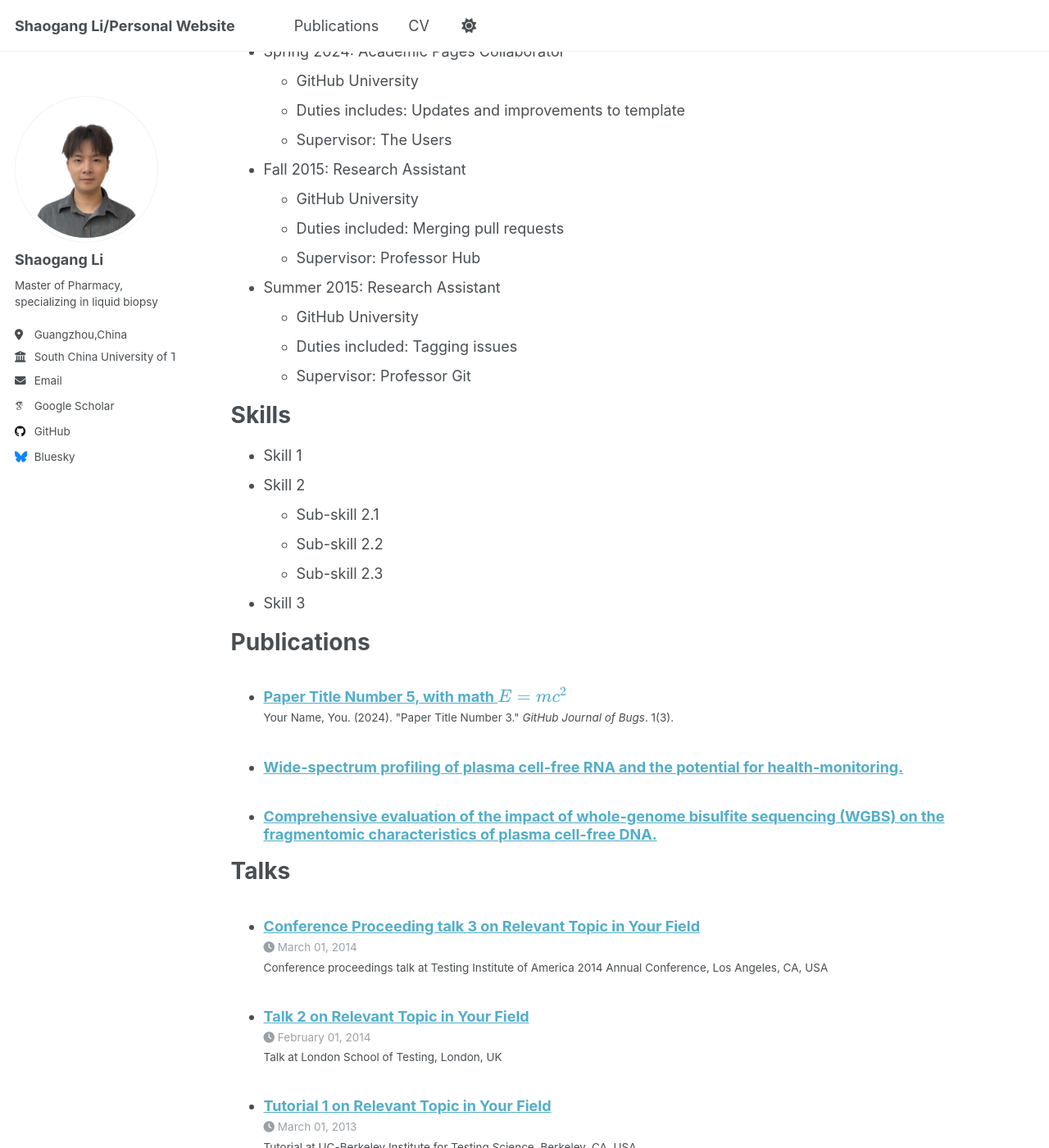
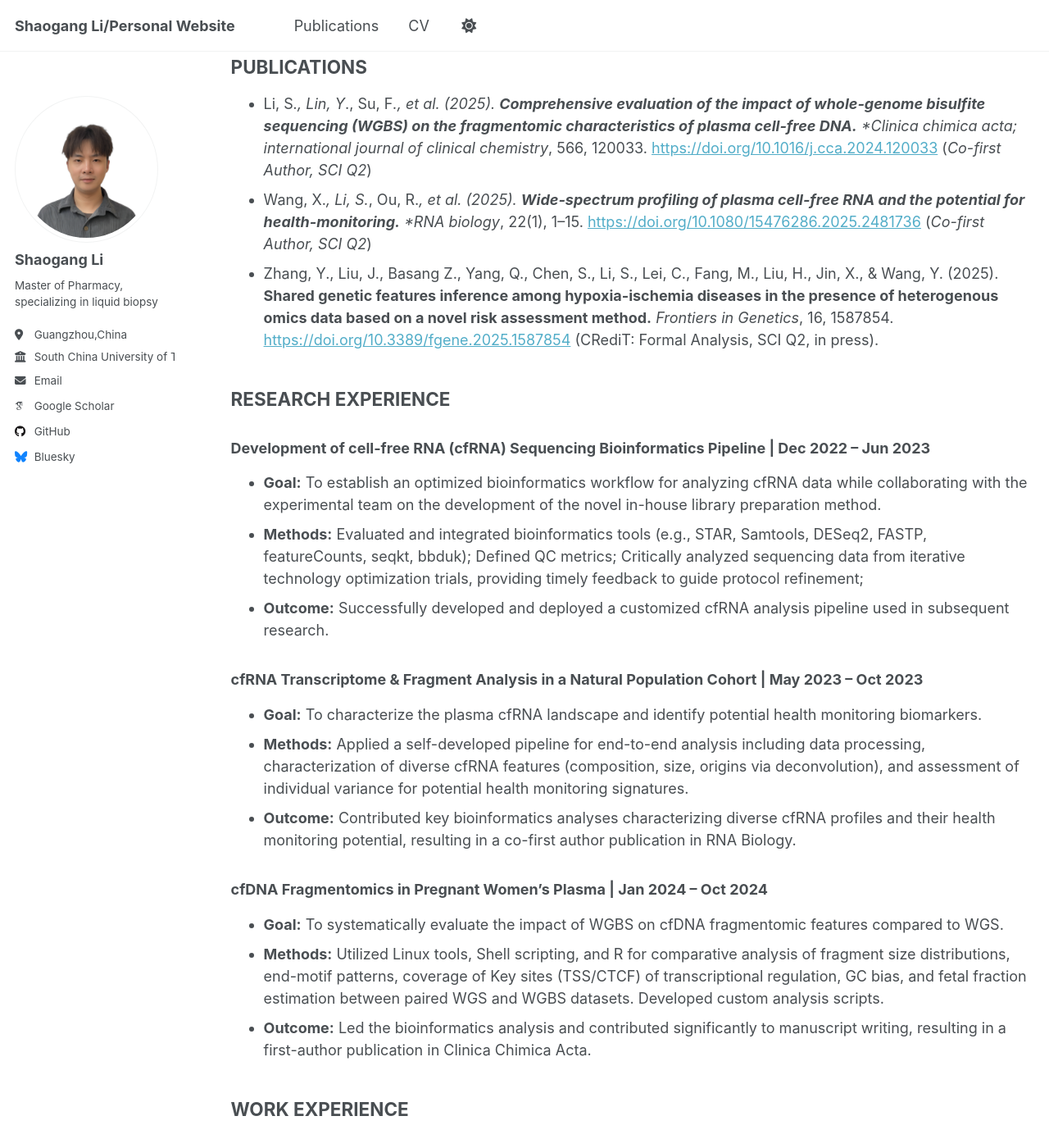
Before and after one commit to AlfredLSG/ShaogangLi_web, a Jekyll site: the page built from _pages/cv.md, in a window 1280 px wide and 1400 px high, scrolled down 313 px. Shown: the whole window at 82% size. Built offline with Jekyll 4.4.1, drawn with Linux system fonts in a browser that asks for light colours; some web fonts are replaced; a file with an impossible date is left out; some of the changed text lies outside the part shown.

Commit message:
Update cv.md

```diff
--- a/_pages/cv.md
+++ b/_pages/cv.md
@@ -9,56 +9,54 @@ redirect_from:
 
 {% include base_path %}
 
-Education
-======
-* Ph.D in Version Control Theory, GitHub University, 2018 (expected)
-* M.S. in Jekyll, GitHub University, 2014
-* B.S. in GitHub, GitHub University, 2012
 
-Work experience
-======
-* Spring 2024: Academic Pages Collaborator
-  * GitHub University
-  * Duties includes: Updates and improvements to template
-  * Supervisor: The Users
+## EDUCATION
 
-* Fall 2015: Research Assistant
-  * GitHub University
-  * Duties included: Merging pull requests
-  * Supervisor: Professor Hub
+|                           School                                |             Major           |     Years    |
+| :-------------------------------------------------------------- | :-------------------------- | -----------: |
+| **South China University of Technology, China**<br>*(Joint Program with BGI Research)* | **Pharmacy (Master)**       | 2021–2024    |
+| **Guangdong Pharmaceutical University, China**                  | **Biopharmaceutics (Bachelor)** | 2016–2020    |
 
-* Summer 2015: Research Assistant
-  * GitHub University
-  * Duties included: Tagging issues
-  * Supervisor: Professor Git
+## PUBLICATIONS
+*   Li, S*., Lin, Y*., Su, F*., et al. (2025). **Comprehensive evaluation of the impact of whole-genome bisulfite sequencing (WGBS) on the fragmentomic characteristics of plasma cell-free DNA.** *Clinica chimica acta; international journal of clinical chemistry*, 566, 120033. [https://doi.org/10.1016/j.cca.2024.120033](https://doi.org/10.1016/j.cca.2024.120033) (*Co-first Author, SCI Q2*)
+*   Wang, X.*, Li, S.*, Ou, R.*, et al. (2025). **Wide-spectrum profiling of plasma cell-free RNA and the potential for health-monitoring.** *RNA biology*, 22(1), 1–15. [https://doi.org/10.1080/15476286.2025.2481736](https://doi.org/10.1080/15476286.2025.2481736) (*Co-first Author, SCI Q2*)
+*   Zhang, Y., Liu, J., Basang Z., Yang, Q., Chen, S., Li, S., Lei, C., Fang, M., Liu, H., Jin, X., & Wang, Y. (2025). **Shared genetic features inference among hypoxia-ischemia diseases in the presence of heterogenous omics data based on a novel risk assessment method.** *Frontiers in Genetics*, 16, 1587854. [https://doi.org/10.3389/fgene.2025.1587854](https://doi.org/10.3389/fgene.2025.1587854) (CRediT: Formal Analysis, SCI Q2, in press).
 
-Skills
-======
-* Skill 1
-* Skill 2
-  * Sub-skill 2.1
-  * Sub-skill 2.2
-  * Sub-skill 2.3
-* Skill 3
+## RESEARCH EXPERIENCE
 
-Publications
-======
-  <ul>{% for post in site.publications reversed %}
-    {% include archive-single-cv.html %}
-  {% endfor %}</ul>
+### Development of cell-free RNA (cfRNA) Sequencing Bioinformatics Pipeline | Dec 2022 – Jun 2023
+*   **Goal:** To establish an optimized bioinformatics workflow for analyzing cfRNA data while collaborating with the experimental team on the development of the novel in-house library preparation method.
+*   **Methods:** Evaluated and integrated bioinformatics tools (e.g., STAR, Samtools, DESeq2, FASTP, featureCounts, seqkt, bbduk); Defined QC metrics; Critically analyzed sequencing data from iterative technology optimization trials, providing timely feedback to guide protocol refinement;
+*   **Outcome:** Successfully developed and deployed a customized cfRNA analysis pipeline used in subsequent research.
 
-Talks
-======
-  <ul>{% for post in site.talks reversed %}
-    {% include archive-single-talk-cv.html  %}
-  {% endfor %}</ul>
+### cfRNA Transcriptome & Fragment Analysis in a Natural Population Cohort | May 2023 – Oct 2023
+*   **Goal:** To characterize the plasma cfRNA landscape and identify potential health monitoring biomarkers.
+*   **Methods:** Applied a self-developed pipeline for end-to-end analysis including data processing, characterization of diverse cfRNA features (composition, size, origins via deconvolution), and assessment of individual variance for potential health monitoring signatures.
+*   **Outcome:** Contributed key bioinformatics analyses characterizing diverse cfRNA profiles and their health monitoring potential, resulting in a co-first author publication in RNA Biology.
 
-Teaching
-======
-  <ul>{% for post in site.teaching reversed %}
-    {% include archive-single-cv.html %}
-  {% endfor %}</ul>
+### cfDNA Fragmentomics in Pregnant Women's Plasma | Jan 2024 – Oct 2024
+*   **Goal:** To systematically evaluate the impact of WGBS on cfDNA fragmentomic features compared to WGS.
+*   **Methods:** Utilized Linux tools, Shell scripting, and R for comparative analysis of fragment size distributions, end-motif patterns, coverage of Key sites (TSS/CTCF) of transcriptional regulation, GC bias, and fetal fraction estimation between paired WGS and WGBS datasets. Developed custom analysis scripts.
+*   **Outcome:** Led the bioinformatics analysis and contributed significantly to manuscript writing, resulting in a first-author publication in Clinica Chimica Acta.
 
-Service and leadership
-======
-* Currently signed in to 43 different slack teams
+## WORK EXPERIENCE
+
+### [Sanofi Pasteur](https://www.sanofi.cn/zh), Shenzhen, China | Jul 2020 – Jul 2021
+**Vaccine Quality Analysis Technician**
+*   Conducted a variety of immunoassays and virological tests for vaccine quality control and efficacy assessment within a BSL-2 level laboratory under GMP environment.
+*   Performed Single - Radial Immunodiffusion (SRD) for detection of hemagglutinin content in influenza vaccines and participated in SRD test method durability testing.
+*   Executed Enzyme - Linked Immunosorbent Assay (ELISA) for determination of antibiotic residues and ovalbumin content.
+*   Proficient in Chicken Embryo Passage Culture & Hemagglutination Inhibition Assay for verification of virus lysis and determination of virus infection titer.
+*   Contributed to drafting of quality standard documents for experimental reagents.
+*   Adhered strictly to SOPs and GMP guidelines, ensuring accurate experimental results and meticulous record-keeping (Awareness of Good Laboratory Record - writing Norms).
+*   Managed instrument and equipment, materials, and maintained document control according to industry standards.
+*   Received comprehensive on-the-job training in Health, Safety and Environment (HSE) Awareness, Experimental Skills Training, Document Control, Laboratory Record Management, and Regulatory & Legal Training.
+
+## HONORS & AWARDS
+*   Excellent Graduate Student Cadre | 2021–2022, South China University of Technology | (Awarded for Student Union work)
+*   Excellent Communist Youth League Member | 2021–2022, South China University of Technology | (Awarded for 79.5 volunteer hours)
+
+## SKILLS
+*   **Bioinformatics Analysis:** cfDNA/cfRNA Fragmentomics, RNA-Seq (Transcriptomics), WGS/WGBS Data Analysis, Pathway Enrichment, NGS Data QC & Processing, Bioinformatics Pipeline Development & Validation.
+*   **Programming & Software:** R (rbase, tidyverse, ggplot2, DESeq2, etc.); Python (Basic scripting, numpy, Pandas); Linux & Shell Scripting; Commonly used bioinformatics analysis software (Samtools, Bedtools, BWA, HISAT2, STAR, featureCounts, DESeq2, Fastp, Qualimap, etc.); MS-office (WORD, POWERPOINT, EXCEL); Adobe Illustrator.
+*   **Languages:** Mandarin (Native), English (Proficient - CET-6: 500 of 710; Actively preparing for IELTS examination, targeting overall 6.5+ for PhD admission requirements).
```
